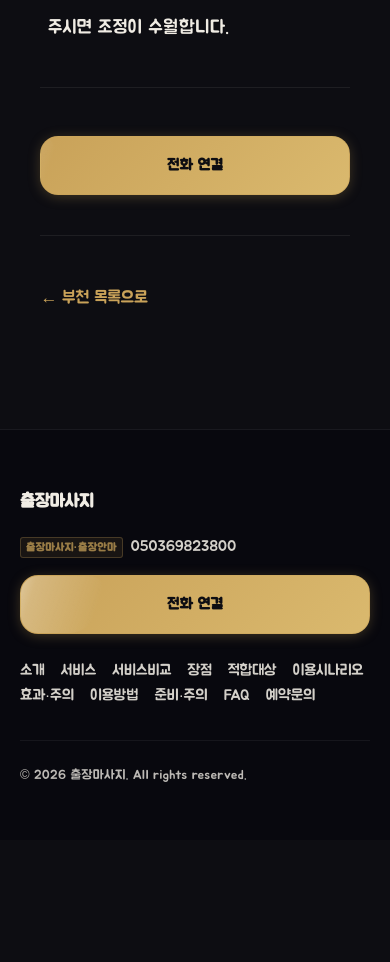
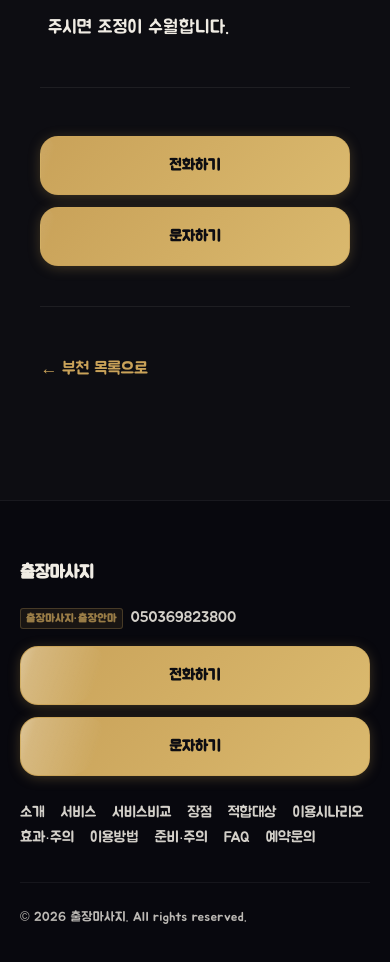
Before and after one commit to anonyfinger/running-massage, a Next.js app: page /regions/bucheon/massage in a window 390 px wide. Shown: the part 6060-7022 px from the top of the page. Before the commit the page ends 6900 px from the top, so only its background shows below. Built offline with nearby package versions, Linux system fonts and the light colour scheme; no server answers.

Commit message:
개선중

```diff
--- a/src/components/CtaButtons.tsx
+++ b/src/components/CtaButtons.tsx
@@ -1,12 +1,21 @@
 import { siteConfig } from "@/lib/site-config";
 
+function cleanPhone(phone: string) {
+  return phone.replace(/[\s-]/g, "");
+}
+
 export function CtaButtons({ telephone }: { telephone: string }) {
-  const telHref = `tel:${telephone.replace(/[\s-]/g, "")}`;
+  const num = cleanPhone(telephone);
+  const telHref = `tel:${num}`;
+  const smsHref = `sms:${num}`;
 
   return (
     <div className="cta-buttons">
-      <a href={telHref} className="cta-buttons__tel" aria-label="전화 문의">
-        전화 연결
+      <a href={telHref} className="cta-buttons__tel" aria-label="전화하기">
+        전화하기
+      </a>
+      <a href={smsHref} className="cta-buttons__sms" aria-label="문자하기">
+        문자하기
       </a>
     </div>
   );
--- a/src/components/Header.tsx
+++ b/src/components/Header.tsx
@@ -12,7 +12,9 @@ export function Header() {
   const [mobileOpen, setMobileOpen] = useState(false);
   const [openDropdown, setOpenDropdown] = useState<string | null>(null);
   const dropdownRef = useRef<HTMLDivElement | null>(null);
-  const telHref = `tel:${nap.telephone.replace(/\s/g, "")}`;
+  const num = nap.telephone.replace(/[\s-]/g, "");
+  const telHref = `tel:${num}`;
+  const smsHref = `sms:${num}`;
 
   function closeAll() {
     setMobileOpen(false);
@@ -162,13 +164,11 @@ export function Header() {
                 </div>
               );
             })}
-            <a
-              href={telHref}
-              className="header__cta"
-              aria-label="전화 문의"
-              onClick={closeAll}
-            >
-              전화 문의
+            <a href={telHref} className="header__cta" aria-label="전화하기" onClick={closeAll}>
+              전화하기
+            </a>
+            <a href={smsHref} className="header__cta" aria-label="문자하기" onClick={closeAll}>
+              문자하기
             </a>
           </nav>
         </div>
--- a/src/components/ProfileCtaSection.tsx
+++ b/src/components/ProfileCtaSection.tsx
@@ -15,7 +15,7 @@ export function ProfileCtaSection() {
         <h2 id="profile-cta-heading" className="profile-cta__name">
           {profile.name}
         </h2>
-        <a href={telHref} className="profile-cta__tel" aria-label="전화 문의">
+        <a href={telHref} className="profile-cta__tel" aria-label="전화하기">
           {nap.telephone.replace(/\s/g, "-")}
         </a>
         <div className="profile-cta__messengers">
--- a/src/styles/_components.scss
+++ b/src/styles/_components.scss
@@ -232,7 +232,7 @@
 }
 
 // ===================================================
-// CTA 버튼 — 전화 (골드)
+// CTA 버튼 — 전화·문자 (골드)
 // ===================================================
 .cta-buttons {
   display: flex;
@@ -243,14 +243,16 @@
   @media (max-width: ($bp-xs - 1px)) {
     flex-direction: column;
 
-    .cta-buttons__tel {
+    .cta-buttons__tel,
+    .cta-buttons__sms {
       width: 100%;
       padding: 1rem 1.5rem;
     }
   }
 }
 
-.cta-buttons__tel {
+.cta-buttons__tel,
+.cta-buttons__sms {
   position: relative;
   display: inline-flex;
   align-items: center;
--- a/src/styles/_layout.scss
+++ b/src/styles/_layout.scss
@@ -205,7 +205,7 @@ $header-gold-muted: rgba(201, 162, 89, 0.75);
 
 @media (max-width: 1023px) {
   .header__nav > a.header__cta {
-    margin-top: 0.75rem;
+    margin-top: 0.25rem;
     padding: 0.875rem 1.25rem;
     width: 100%;
     justify-content: center;
@@ -280,7 +280,7 @@ $header-gold-muted: rgba(201, 162, 89, 0.75);
     border-top: none;
     display: flex;
     flex-direction: column;
-    gap: 0;
+    gap: 0.5rem;
     font-size: 1rem;
     transition:
       max-height $duration-slow $ease-out-expo,
@@ -647,6 +647,11 @@ $header-gold-muted: rgba(201, 162, 89, 0.75);
   z-index: 200;
   pointer-events: auto;
   animation: fadeInUp 1.2s $ease-out-expo 1s both;
+  display: flex;
+  gap: 0.5rem;
+  flex-wrap: wrap;
+  justify-content: center;
+  max-width: calc(100vw - 2rem);
 
   @media (min-width: $breakpoint-desktop) {
     display: none;
@@ -655,6 +660,8 @@ $header-gold-muted: rgba(201, 162, 89, 0.75);
 
 .floating-cta__btn {
   display: inline-flex;
+  flex: 1 1 auto;
+  min-width: 0;
   align-items: center;
   justify-content: center;
   gap: 0.5rem;
@@ -665,7 +672,7 @@ $header-gold-muted: rgba(201, 162, 89, 0.75);
   background: linear-gradient(135deg, #c9a259 0%, #dab96e 60%, #c9a259 100%);
   border-radius: $radius-full;
   text-decoration: none;
-  width: 100%;
+  min-width: 8rem;
   max-width: 360px;
   box-shadow:
     0 4px 20px rgba(201, 162, 89, 0.42),
```
Also changed, not shown: src/components/FloatingCta.tsx (+10 -8 lines).
